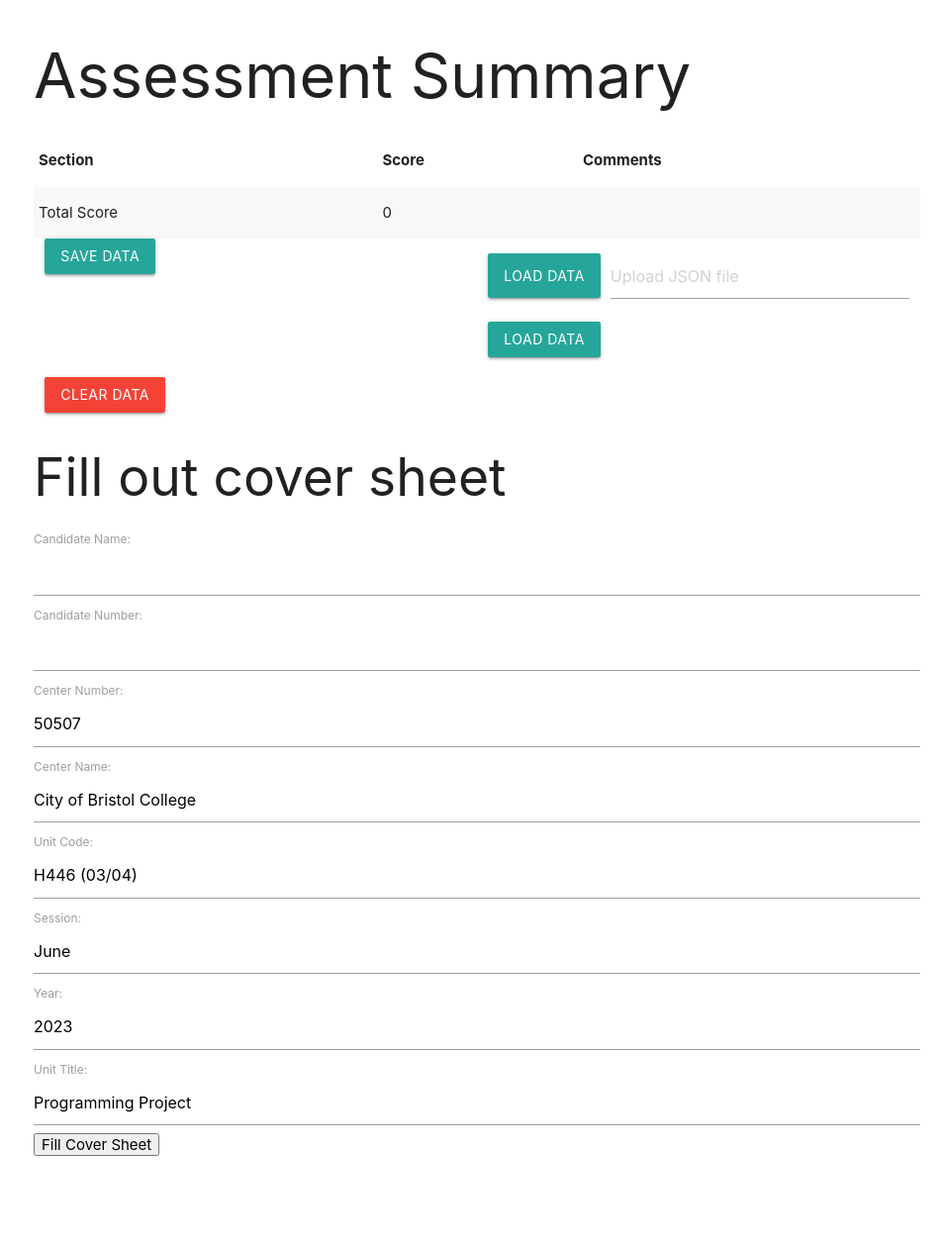
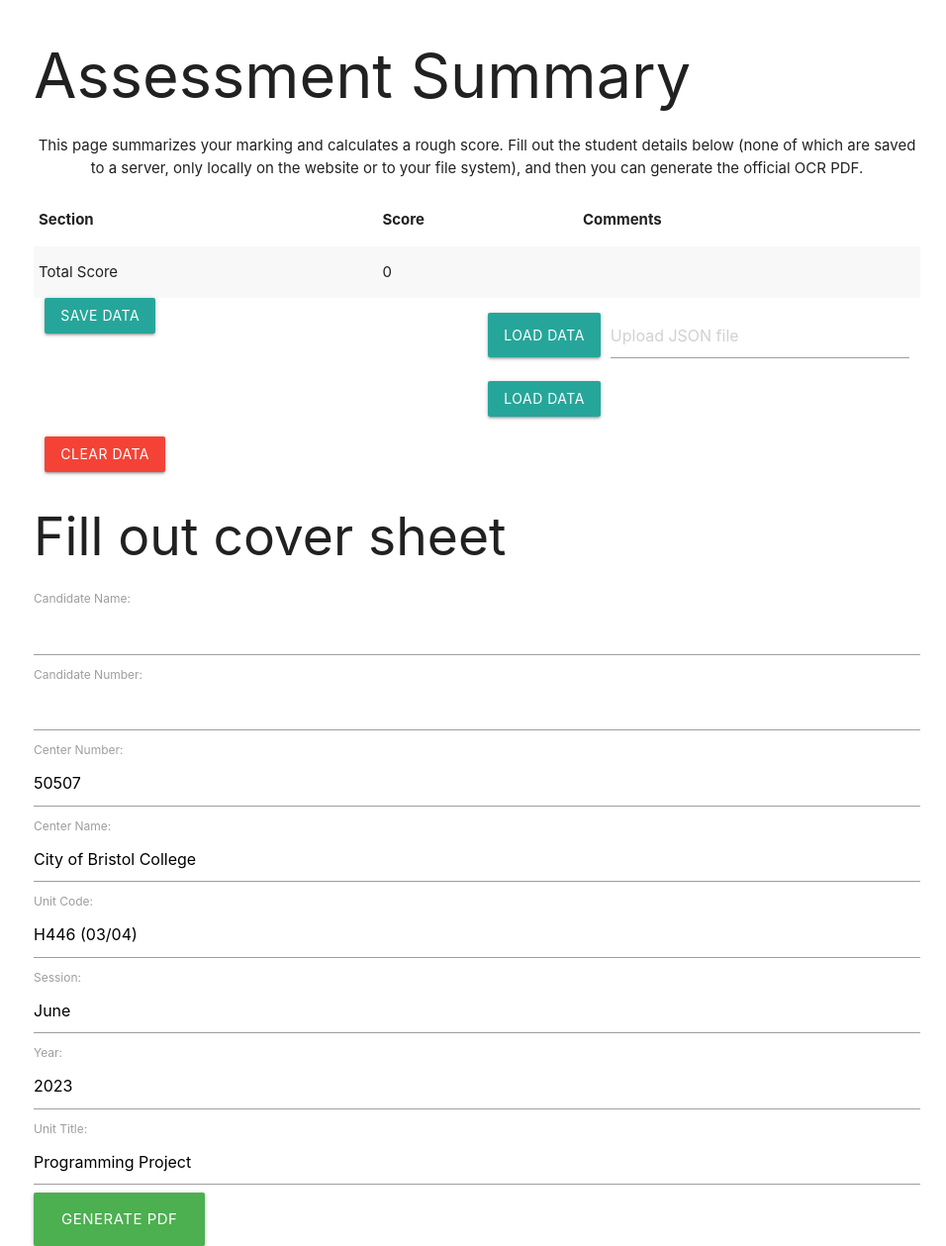
Before and after one commit to benSmith1981/PdfEditor, a Flask app: page /summary in a window 1280 px wide. Shown: the whole page at 99% size, without its empty margins (158-1114 px from the left). Before the commit the page ends 1168 px from the top, so only its background shows below. Run offline with Flask 2, Linux system fonts and the light colour scheme.

Commit message:
added clearer messaing and buttons

```diff
--- a/templates/summary.html
+++ b/templates/summary.html
@@ -27,6 +27,8 @@
   <body>
     <div class="container">
       <h1>Assessment Summary</h1>
+      <p class="center-align">This page summarizes your marking and calculates a rough score. Fill out the student details below (none of which are saved to a server, only locally on the website or to your file system), and then you can generate the official OCR PDF.</p>
+
       <!-- Add this code below the <h1> tag in your summary.html file -->
     {% with messages = get_flashed_messages() %}
     {% if messages %}
@@ -65,12 +67,14 @@
       </table>
       <!-- Add this code below the </table> tag in your summary.html file -->
       <div class="row">
-            <div class="col s6">
+        <div class="col s12 m6">
           <form method="POST" action="{{ url_for('save_data') }}">
-                <input type="submit" value="Save Data" class="btn">
+            <button class="btn waves-effect waves-light" type="submit" name="action">
+              Save Data
+            </button>
           </form>
         </div>
-            <div class="col s6">
+        <div class="col s12 m6">
           <form method="POST" action="{{ url_for('load_data') }}" enctype="multipart/form-data">
             <div class="file-field input-field">
               <div class="btn">
@@ -81,18 +85,24 @@
                 <input class="file-path validate" type="text" placeholder="Upload JSON file">
               </div>
             </div>
-                <input type="submit" value="Load Data" class="btn">
+            <button class="btn waves-effect waves-light" type="submit" name="action">
+              Load Data
+            </button>
           </form>
         </div>
       </div>
+
       <!-- Add this code below the file upload form in your summary.html file -->
       <div class="row">
         <div class="col s12">
           <form method="POST" action="{{ url_for('clear_data') }}">
-                <input type="submit" value="Clear Data" class="btn red">
+            <button class="btn waves-effect waves-light red" type="submit" name="action">
+              Clear Data
+            </button>
           </form>
         </div>
       </div>
+
 
 
     <h2>Fill out cover sheet</h2>
@@ -113,7 +123,7 @@
       <input type="text" name="year" id="year" value="{{ current_year }}"><br>
       <label for="unit_title">Unit Title:</label>
       <input type="text" name="unit_title" id="unit_title" value="Programming Project"><br>
-      <input type="submit" value="Fill Cover Sheet">
+      <input type="submit" value="Generate PDF" class="btn-large green">
     </form>
 
     <div class="buymeacoffee" onclick="window.open('https:\/\/www.buymeacoffee.com/benjamina', '_blank')"></div>
--- a/templates/welcome.html
+++ b/templates/welcome.html
@@ -50,6 +50,7 @@
             <div class="col s12">
                 <h1>Get started on marking Computer Science A-level project</h1>
                 <div class="card">
+                    <strong>None of the information here is collected or stored on a server, it is only local to you</strong>
                     <p>Just tick the criteria from the band you think the student achieved and then enter a comment. Then you will be taken to a summary page which adds up an estimated score and allows you to enter other student details (that are not saved on any server) and can be saved and loaded locally. You can then generate the official OCR PDF for the mark scheme.</p>
                     <div class="button-container">
                         <a href="{{ url_for('assessment', section='analysis') }}" class="start-button">Start Assessment</a>
```
Lines whose indentation alone changed are shown as unchanged.
